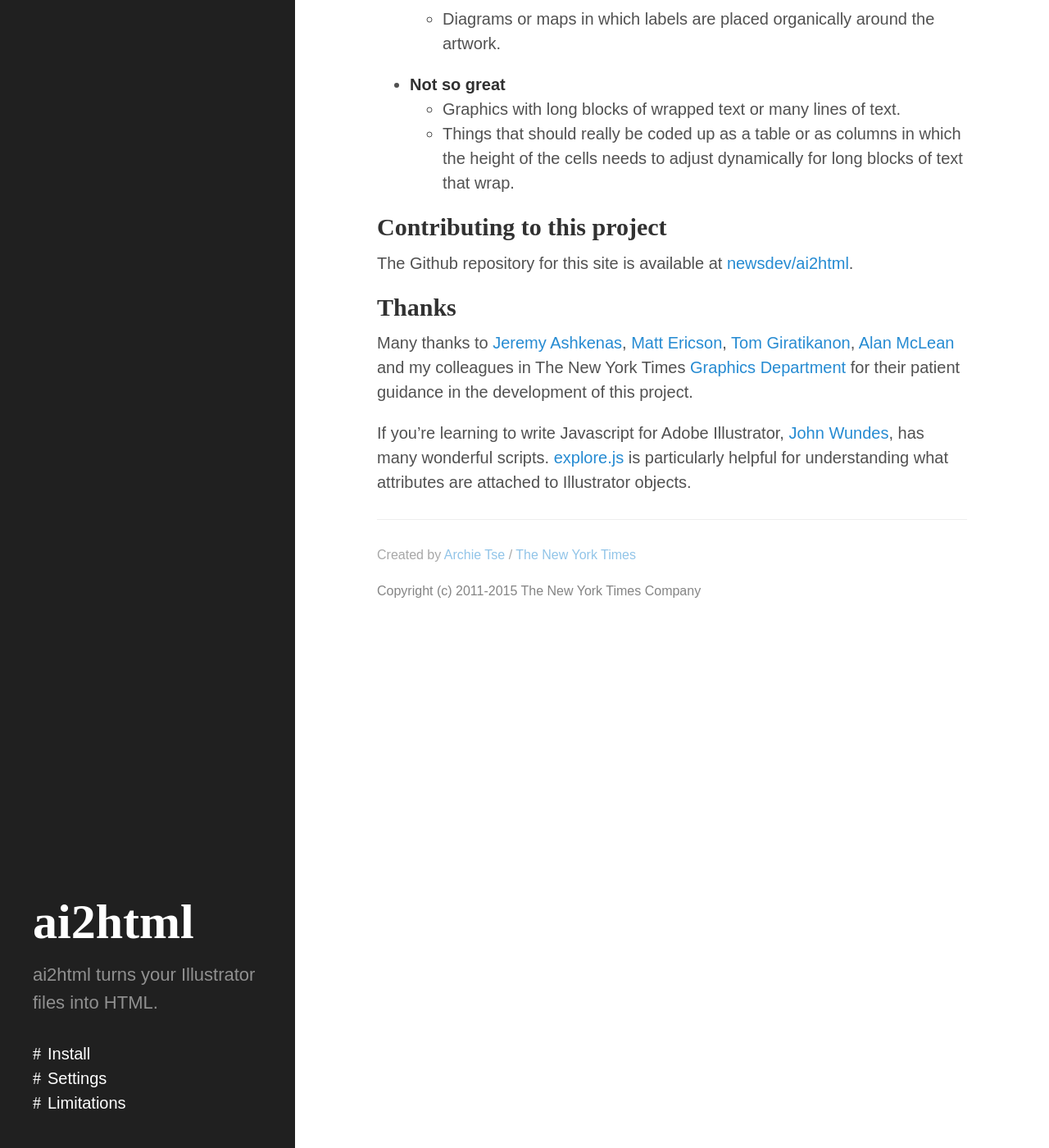
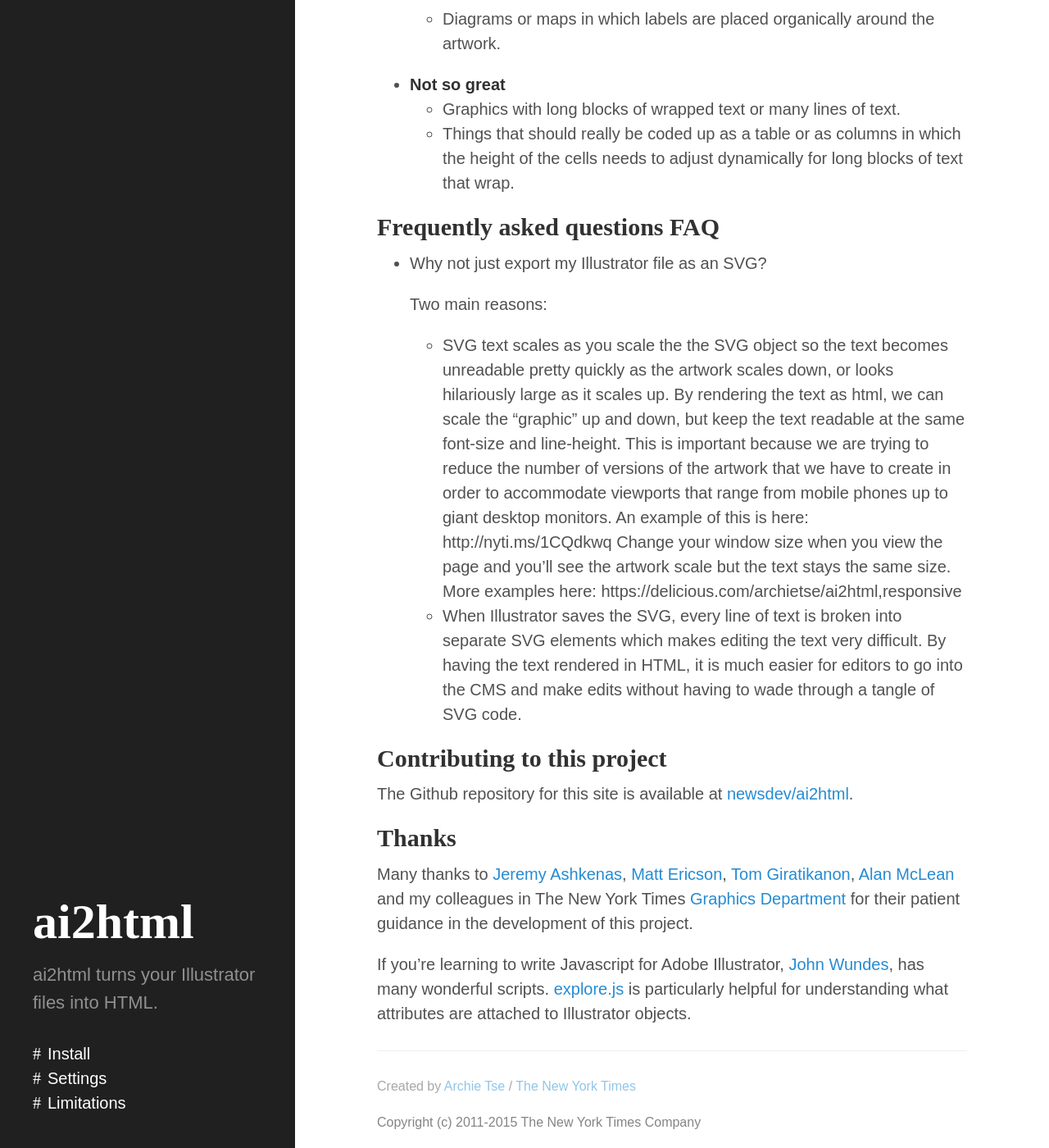
Before and after one commit to newsdev/ai2html, a Jekyll site: the page built from index.md, in a window 1280 px wide and 1400 px high, scrolled down 11342 px. Shown: the whole window at 82% size. Built offline with Jekyll 4.4.1, drawn with Linux system fonts in a browser that asks for light colours; Markdown is read by kramdown in place of the engine named in the settings.

Commit message:
Sync README.md in master branch to index.md in gh-pages

```diff
--- a/index.md
+++ b/index.md
@@ -245,7 +245,7 @@
 - In area text blocks, text that is hidden because it is overflowing the box will appear in the html output.
 
 
-<!-- ## Why not just export an image out Illustrator -->
+<!-- ## Why not just export an image out of Illustrator -->
 
 
 ## What works well and what does not
@@ -256,6 +256,15 @@
 - **Not so great**
   - Graphics with long blocks of wrapped text or many lines of text.
   - Things that should really be coded up as a table or as columns in which the height of the cells needs to adjust dynamically for long blocks of text that wrap.
+
+
+## Frequently asked questions FAQ
+
+- Why not just export my Illustrator file as an SVG?
+
+  Two main reasons:
+  - SVG text scales as you scale the the SVG object so the text becomes unreadable pretty quickly as the artwork scales down, or looks hilariously large as it scales up. By rendering the text as html, we can scale the "graphic" up and down, but keep the text readable at the same font-size and line-height. This is important because we are trying to reduce the number of versions of the artwork that we have to create in order to accommodate viewports that range from mobile phones up to giant desktop monitors. An example of this is here: http://nyti.ms/1CQdkwq Change your window size when you view the page and you'll see the artwork scale but the text stays the same size. More examples here: https://delicious.com/archietse/ai2html,responsive
+  - When Illustrator saves the SVG, every line of text is broken into separate SVG elements which makes editing the text very difficult. By having the text rendered in HTML, it is much easier for editors to go into the CMS and make edits without having to wade through a tangle of SVG code.
 
 
 
```
